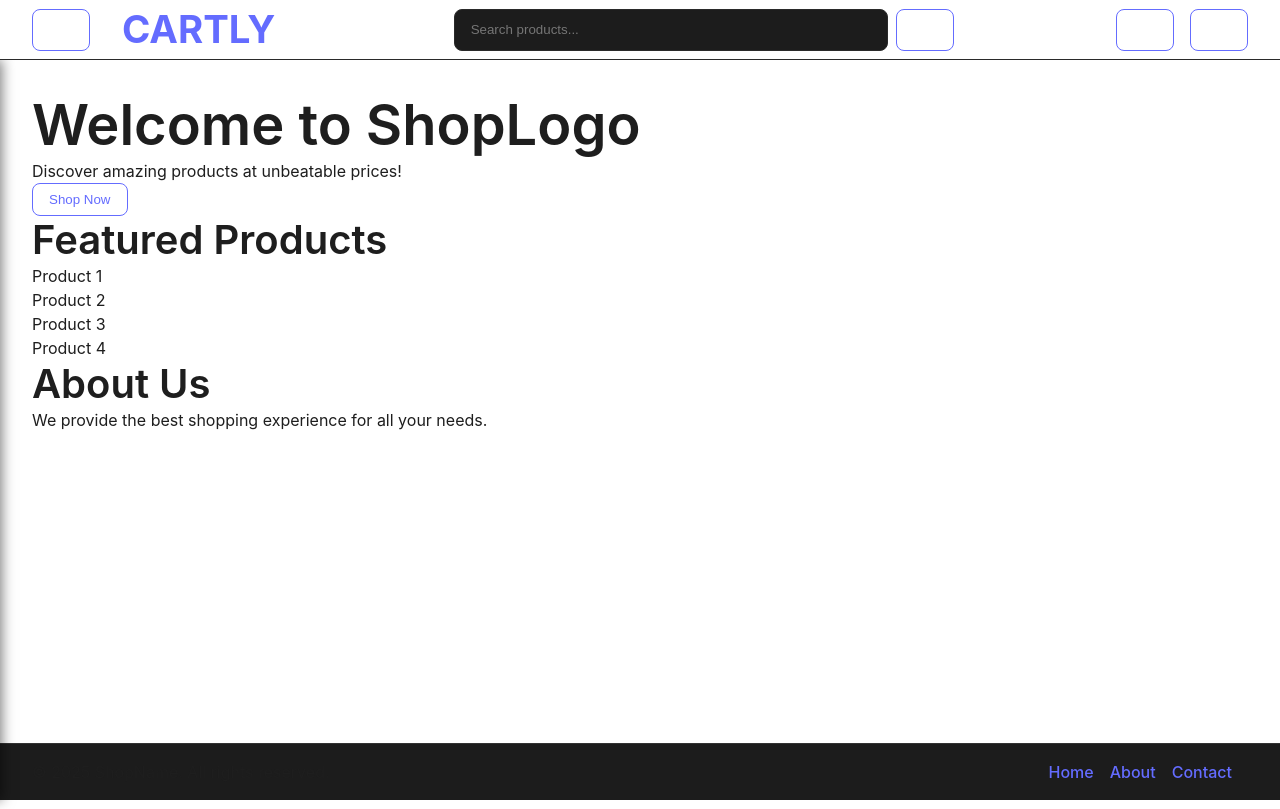
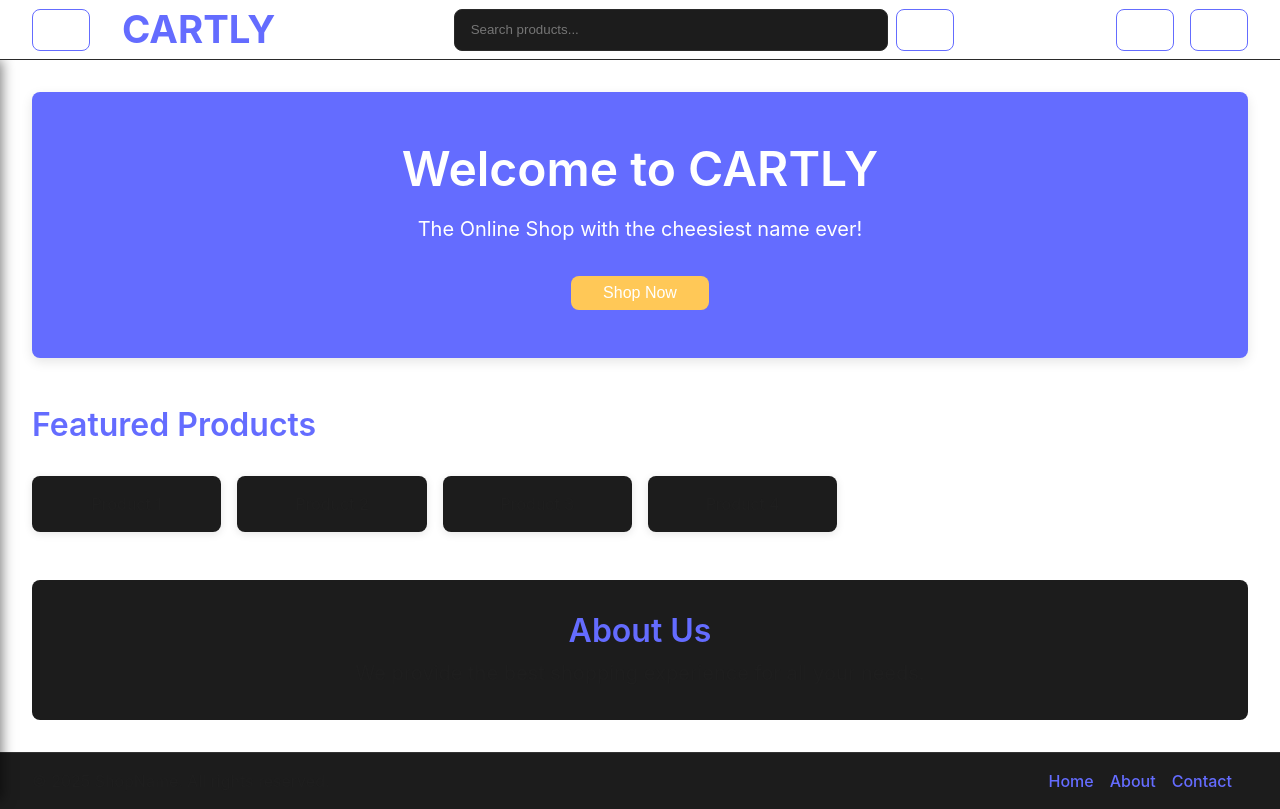
Before and after one commit to CasuallyDreamin/odin-react-shopping-cart, a React (Vite) app: page / in a window 1280 px wide. Built offline with nearby package versions, Linux system fonts and the light colour scheme.

Commit message:
feat: Implemented HomePage

```diff
--- a/src/pages/HomePage.jsx
+++ b/src/pages/HomePage.jsx
@@ -5,9 +5,9 @@ export default function HomePage() {
     <div className="homepage">
       {/* Hero Section */}
       <section className="hero">
-        <h1>Welcome to ShopLogo</h1>
-        <p>Discover amazing products at unbeatable prices!</p>
-        <button className="cta-btn">Shop Now</button>
+        <h1>Welcome to CARTLY</h1>
+        <p>The Online Shop with the cheesiest name ever!</p>
+        <button className="cta-btn" >Shop Now</button>
       </section>
 
       {/* Featured Products */}
--- a/src/pages/styles/HomePage.css
+++ b/src/pages/styles/HomePage.css
@@ -0,0 +1,98 @@
+.homepage {
+  display: flex;
+  flex-direction: column;
+  gap: var(--spacing-xl);
+}
+
+/* === Hero Section === */
+.hero {
+  display: flex;
+  flex-direction: column;
+  align-items: center;
+  justify-content: center;
+  text-align: center;
+  padding: var(--spacing-xl) var(--spacing-lg);
+  background-color: var(--color-primary);
+  color: var(--color-bg);
+  border-radius: var(--radius);
+  box-shadow: 0 4px 12px rgba(0,0,0,0.1);
+}
+
+.hero h1 {
+  font-size: clamp(2rem, 5vw, 3rem);
+  margin-bottom: var(--spacing-md);
+}
+
+.hero p {
+  font-size: clamp(1rem, 2.5vw, 1.25rem);
+  margin-bottom: var(--spacing-lg);
+}
+
+.cta-btn {
+  padding: var(--spacing-sm) var(--spacing-lg);
+  font-size: 1rem;
+  border-radius: var(--radius);
+  border: none;
+  background-color: var(--color-secondary);
+  color: var(--color-bg);
+  cursor: pointer;
+  transition: background-color var(--transition), transform 0.2s ease;
+}
+
+.cta-btn:hover {
+    background-color: var(--color-secondary);
+    transform: translateY(-2px);
+}
+
+/* === Featured Products === */
+.featured-products {
+  display: flex;
+  flex-direction: column;
+  gap: var(--spacing-md);
+}
+
+.featured-products h2 {
+  font-size: clamp(1.5rem, 4vw, 2rem);
+  color: var(--color-primary);
+  margin-bottom: var(--spacing-md);
+}
+
+.product-grid {
+  display: grid;
+  grid-template-columns: repeat(auto-fill, minmax(180px, 1fr));
+  gap: var(--spacing-md);
+}
+
+.product-card {
+  padding: var(--spacing-md);
+  background-color: var(--color-surface);
+  border-radius: var(--radius);
+  text-align: center;
+  box-shadow: 0 2px 8px rgba(0,0,0,0.1);
+  transition: transform var(--transition), box-shadow var(--transition);
+  cursor: pointer;
+}
+
+.product-card:hover {
+  transform: translateY(-3px);
+  box-shadow: 0 4px 16px rgba(0,0,0,0.15);
+}
+
+/* === About Section === */
+.home-about {
+  padding: var(--spacing-lg);
+  background-color: var(--color-surface);
+  border-radius: var(--radius);
+  text-align: center;
+}
+
+.home-about h2 {
+  font-size: clamp(1.5rem, 4vw, 2rem);
+  color: var(--color-primary);
+  margin-bottom: var(--spacing-sm);
+}
+
+.home-about p {
+  font-size: clamp(1rem, 2.5vw, 1.25rem);
+  color: var(--color-text);
+}
```
